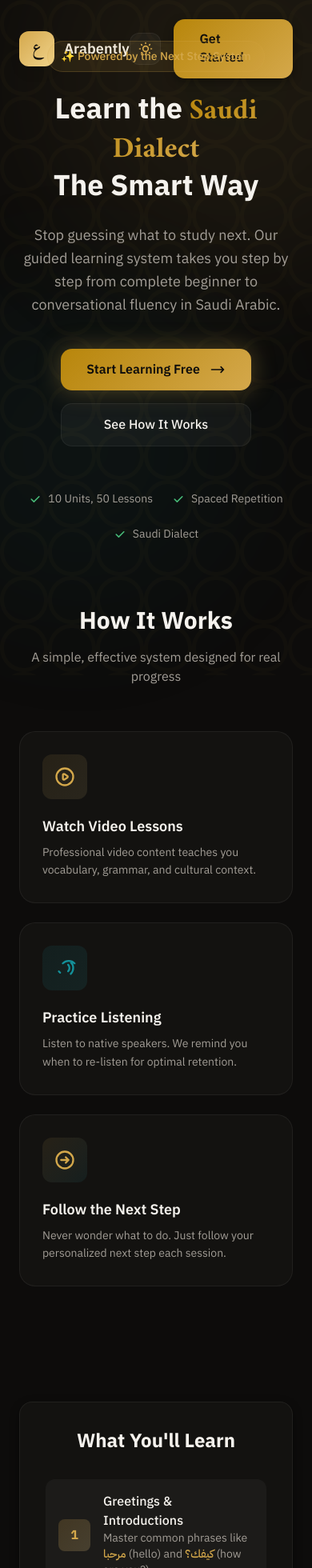
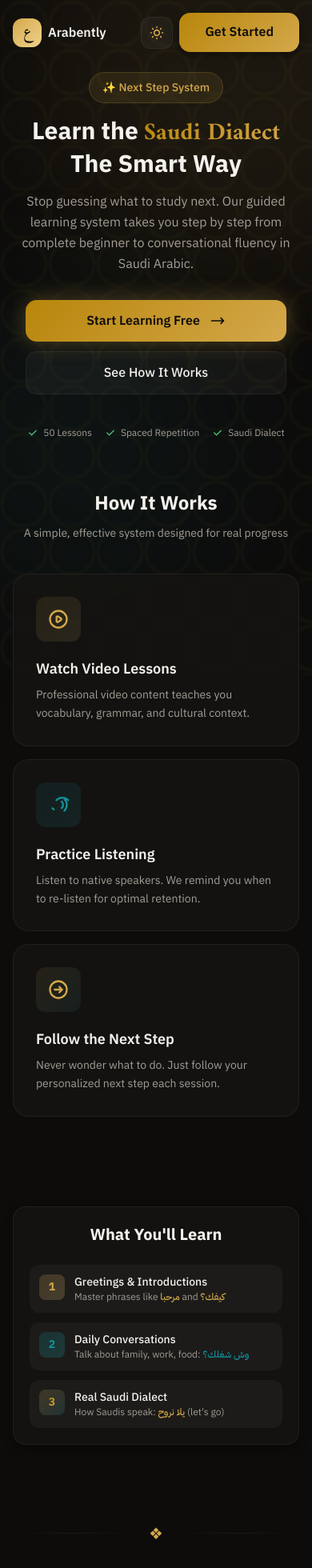
Before and after one commit to alaamjaish/arabently, a Next.js app: page / in a window 390 px wide. Shown: the top 1960 px of the page at 80% size. Built offline with nearby package versions, Linux system fonts and the light colour scheme.

Commit message:
Fix landing page mobile responsiveness

```diff
--- a/src/app/page.tsx
+++ b/src/app/page.tsx
@@ -11,15 +11,15 @@ export default function Home() {
 
       <div className="min-h-screen flex flex-col relative z-10">
         {/* Header */}
-        <header className="p-6 md:p-8">
+        <header className="p-4 sm:p-6 md:p-8">
           <div className="max-w-6xl mx-auto flex items-center justify-between">
-            <div className="flex items-center gap-3 stagger-1">
-              <div className="w-11 h-11 rounded-xl bg-gradient-to-br from-primary to-primary-light flex items-center justify-center shadow-lg">
-                <span className="text-primary-foreground font-bold text-xl font-display">ع</span>
+            <div className="flex items-center gap-2 sm:gap-3 stagger-1">
+              <div className="w-9 sm:w-11 h-9 sm:h-11 rounded-xl bg-gradient-to-br from-primary to-primary-light flex items-center justify-center shadow-lg">
+                <span className="text-primary-foreground font-bold text-lg sm:text-xl font-display">ع</span>
               </div>
-              <span className="text-foreground font-semibold text-lg">Arabently</span>
+              <span className="text-foreground font-semibold text-base sm:text-lg">Arabently</span>
             </div>
-            <div className="flex items-center gap-4 stagger-2">
+            <div className="flex items-center gap-2 sm:gap-4 stagger-2">
               <ThemeToggle />
               <Link
                 href="/login"
@@ -29,7 +29,7 @@ export default function Home() {
               </Link>
               <Link
                 href="/signup"
-                className="btn-primary text-sm py-2.5 px-5"
+                className="btn-primary text-xs sm:text-sm py-2 sm:py-2.5 px-3 sm:px-5"
               >
                 Get Started
               </Link>
@@ -38,16 +38,16 @@ export default function Home() {
         </header>
 
         {/* Hero Section */}
-        <main className="flex-1 flex flex-col items-center justify-center px-6 text-center -mt-16">
+        <main className="flex-1 flex flex-col items-center justify-center px-4 sm:px-6 text-center pt-4 sm:pt-0 sm:-mt-16">
           {/* Badge */}
-          <div className="stagger-1 mb-8">
-            <span className="badge badge-primary">
-              ✨ Powered by the Next Step System
+          <div className="stagger-1 mb-6 sm:mb-8">
+            <span className="badge badge-primary text-xs sm:text-sm px-3 sm:px-4 py-1.5 sm:py-2">
+              ✨ Next Step System
             </span>
           </div>
 
           {/* Main Headline */}
-          <h1 className="stagger-2 text-4xl md:text-5xl lg:text-7xl font-bold mb-6 leading-tight">
+          <h1 className="stagger-2 text-3xl sm:text-4xl md:text-5xl lg:text-7xl font-bold mb-4 sm:mb-6 leading-tight">
             <span className="text-foreground">Learn the </span>
             <span className="gradient-text font-display">Saudi Dialect</span>
             <br />
@@ -55,40 +55,40 @@ export default function Home() {
           </h1>
 
           {/* Subheadline */}
-          <p className="stagger-3 text-foreground-secondary text-lg md:text-xl max-w-2xl mb-10 leading-relaxed">
+          <p className="stagger-3 text-foreground-secondary text-base sm:text-lg md:text-xl max-w-2xl mb-8 sm:mb-10 leading-relaxed px-2">
             Stop guessing what to study next. Our guided learning system takes you step by step
             from complete beginner to conversational fluency in Saudi Arabic.
           </p>
 
           {/* CTA Buttons */}
-          <div className="stagger-3 flex flex-col sm:flex-row gap-4">
-            <Link href="/signup" className="btn-primary glow-pulse">
+          <div className="stagger-3 flex flex-col sm:flex-row gap-3 sm:gap-4 w-full sm:w-auto px-4 sm:px-0">
+            <Link href="/signup" className="btn-primary glow-pulse justify-center">
               <span>Start Learning Free</span>
               <svg className="w-5 h-5" fill="none" stroke="currentColor" viewBox="0 0 24 24">
                 <path strokeLinecap="round" strokeLinejoin="round" strokeWidth={2} d="M17 8l4 4m0 0l-4 4m4-4H3" />
               </svg>
             </Link>
-            <Link href="#features" className="btn-secondary">
+            <Link href="#features" className="btn-secondary justify-center">
               See How It Works
             </Link>
           </div>
 
           {/* Quick Stats */}
-          <div className="stagger-4 flex flex-wrap items-center justify-center gap-6 md:gap-8 mt-14 text-sm">
-            <div className="flex items-center gap-2 text-foreground-secondary">
-              <svg className="w-4 h-4 text-success" fill="currentColor" viewBox="0 0 20 20">
+          <div className="stagger-4 flex flex-wrap items-center justify-center gap-4 sm:gap-6 md:gap-8 mt-10 sm:mt-14 text-xs sm:text-sm">
+            <div className="flex items-center gap-1.5 sm:gap-2 text-foreground-secondary">
+              <svg className="w-3.5 sm:w-4 h-3.5 sm:h-4 text-success" fill="currentColor" viewBox="0 0 20 20">
                 <path fillRule="evenodd" d="M16.707 5.293a1 1 0 010 1.414l-8 8a1 1 0 01-1.414 0l-4-4a1 1 0 011.414-1.414L8 12.586l7.293-7.293a1 1 0 011.414 0z" clipRule="evenodd" />
               </svg>
-              <span>10 Units, 50 Lessons</span>
+              <span>50 Lessons</span>
             </div>
-            <div className="flex items-center gap-2 text-foreground-secondary">
-              <svg className="w-4 h-4 text-success" fill="currentColor" viewBox="0 0 20 20">
+            <div className="flex items-center gap-1.5 sm:gap-2 text-foreground-secondary">
+              <svg className="w-3.5 sm:w-4 h-3.5 sm:h-4 text-success" fill="currentColor" viewBox="0 0 20 20">
                 <path fillRule="evenodd" d="M16.707 5.293a1 1 0 010 1.414l-8 8a1 1 0 01-1.414 0l-4-4a1 1 0 011.414-1.414L8 12.586l7.293-7.293a1 1 0 011.414 0z" clipRule="evenodd" />
               </svg>
               <span>Spaced Repetition</span>
             </div>
-            <div className="flex items-center gap-2 text-foreground-secondary">
-              <svg className="w-4 h-4 text-success" fill="currentColor" viewBox="0 0 20 20">
+            <div className="flex items-center gap-1.5 sm:gap-2 text-foreground-secondary">
+              <svg className="w-3.5 sm:w-4 h-3.5 sm:h-4 text-success" fill="currentColor" viewBox="0 0 20 20">
                 <path fillRule="evenodd" d="M16.707 5.293a1 1 0 010 1.414l-8 8a1 1 0 01-1.414 0l-4-4a1 1 0 011.414-1.414L8 12.586l7.293-7.293a1 1 0 011.414 0z" clipRule="evenodd" />
               </svg>
               <span>Saudi Dialect</span>
@@ -97,18 +97,18 @@ export default function Home() {
         </main>
 
         {/* Features Section */}
-        <section id="features" className="px-6 py-20">
+        <section id="features" className="px-4 sm:px-6 py-16 sm:py-20">
           <div className="max-w-5xl mx-auto">
-            <div className="text-center mb-14">
-              <h2 className="text-3xl md:text-4xl font-bold mb-4 text-foreground">
+            <div className="text-center mb-10 sm:mb-14">
+              <h2 className="text-2xl sm:text-3xl md:text-4xl font-bold mb-3 sm:mb-4 text-foreground">
                 How It Works
               </h2>
-              <p className="text-foreground-secondary max-w-xl mx-auto">
+              <p className="text-foreground-secondary max-w-xl mx-auto text-sm sm:text-base">
                 A simple, effective system designed for real progress
               </p>
             </div>
 
-            <div className="grid md:grid-cols-3 gap-6">
+            <div className="grid sm:grid-cols-2 md:grid-cols-3 gap-4 sm:gap-6">
               {/* Feature 1 */}
               <div className="feature-card stagger-3">
                 <div className="feature-icon w-14 h-14 mb-5 rounded-xl bg-gradient-to-br from-primary/10 to-primary-light/10 flex items-center justify-center">
@@ -153,46 +153,46 @@ export default function Home() {
         </section>
 
         {/* Arabic Preview Section */}
-        <section className="px-6 py-16">
+        <section className="px-4 sm:px-6 py-12 sm:py-16">
           <div className="max-w-3xl mx-auto">
-            <div className="glass rounded-2xl p-8 md:p-10">
-              <h2 className="text-2xl md:text-3xl font-bold text-foreground mb-8 text-center">
+            <div className="glass rounded-2xl p-5 sm:p-8 md:p-10">
+              <h2 className="text-xl sm:text-2xl md:text-3xl font-bold text-foreground mb-6 sm:mb-8 text-center">
                 What You&apos;ll Learn
               </h2>
 
-              <div className="space-y-4">
-                <div className="flex items-center gap-4 p-4 rounded-xl bg-secondary hover:bg-secondary-hover transition-colors">
-                  <div className="w-10 h-10 rounded-lg bg-gradient-to-br from-primary/20 to-primary-light/20 flex items-center justify-center flex-shrink-0">
-                    <span className="text-primary font-bold">1</span>
+              <div className="space-y-3 sm:space-y-4">
+                <div className="flex items-start sm:items-center gap-3 sm:gap-4 p-3 sm:p-4 rounded-xl bg-secondary hover:bg-secondary-hover transition-colors">
+                  <div className="w-8 sm:w-10 h-8 sm:h-10 rounded-lg bg-gradient-to-br from-primary/20 to-primary-light/20 flex items-center justify-center flex-shrink-0">
+                    <span className="text-primary font-bold text-sm sm:text-base">1</span>
                   </div>
-                  <div className="flex-1">
-                    <h3 className="text-foreground font-medium">Greetings & Introductions</h3>
-                    <p className="text-foreground-secondary text-sm">
-                      Master common phrases like <span className="arabic text-primary font-medium">مرحبا</span> (hello) and <span className="arabic text-primary font-medium">كيفك؟</span> (how are you?)
+                  <div className="flex-1 min-w-0">
+                    <h3 className="text-foreground font-medium text-sm sm:text-base">Greetings & Introductions</h3>
+                    <p className="text-foreground-secondary text-xs sm:text-sm">
+                      Master phrases like <span className="arabic text-primary font-medium">مرحبا</span> and <span className="arabic text-primary font-medium">كيفك؟</span>
                     </p>
                   </div>
                 </div>
 
-                <div className="flex items-center gap-4 p-4 rounded-xl bg-secondary hover:bg-secondary-hover transition-colors">
-                  <div className="w-10 h-10 rounded-lg bg-gradient-to-br from-accent/20 to-accent-light/20 flex items-center justify-center flex-shrink-0">
-                    <span className="text-accent font-bold">2</span>
+                <div className="flex items-start sm:items-center gap-3 sm:gap-4 p-3 sm:p-4 rounded-xl bg-secondary hover:bg-secondary-hover transition-colors">
+                  <div className="w-8 sm:w-10 h-8 sm:h-10 rounded-lg bg-gradient-to-br from-accent/20 to-accent-light/20 flex items-center justify-center flex-shrink-0">
+                    <span className="text-accent font-bold text-sm sm:text-base">2</span>
                   </div>
-                  <div className="flex-1">
-                    <h3 className="text-foreground font-medium">Daily Conversations</h3>
-                    <p className="text-foreground-secondary text-sm">
-                      Talk about family, work, food with phrases like <span className="arabic text-accent font-medium">وش شغلك؟</span> (what do you do?)
+                  <div className="flex-1 min-w-0">
+                    <h3 className="text-foreground font-medium text-sm sm:text-base">Daily Conversations</h3>
+                    <p className="text-foreground-secondary text-xs sm:text-sm">
+                      Talk about family, work, food: <span className="arabic text-accent font-medium">وش شغلك؟</span>
                     </p>
                   </div>
                 </div>
 
-                <div className="flex items-center gap-4 p-4 rounded-xl bg-secondary hover:bg-secondary-hover transition-colors">
-                  <div className="w-10 h-10 rounded-lg bg-gradient-to-br from-primary/20 to-accent/20 flex items-center justify-center flex-shrink-0">
-                    <span className="gradient-text font-bold">3</span>
+                <div className="flex items-start sm:items-center gap-3 sm:gap-4 p-3 sm:p-4 rounded-xl bg-secondary hover:bg-secondary-hover transition-colors">
+                  <div className="w-8 sm:w-10 h-8 sm:h-10 rounded-lg bg-gradient-to-br from-primary/20 to-accent/20 flex items-center justify-center flex-shrink-0">
+                    <span className="gradient-text font-bold text-sm sm:text-base">3</span>
                   </div>
-                  <div className="flex-1">
-                    <h3 className="text-foreground font-medium">Real Saudi Dialect</h3>
-                    <p className="text-foreground-secondary text-sm">
-                      Not textbook Arabic. Learn how Saudis actually speak: <span className="arabic text-primary font-medium">يلا نروح</span> (let&apos;s go)
+                  <div className="flex-1 min-w-0">
+                    <h3 className="text-foreground font-medium text-sm sm:text-base">Real Saudi Dialect</h3>
+                    <p className="text-foreground-secondary text-xs sm:text-sm">
+                      How Saudis speak: <span className="arabic text-primary font-medium">يلا نروح</span> (let&apos;s go)
                     </p>
                   </div>
                 </div>
@@ -202,58 +202,58 @@ export default function Home() {
         </section>
 
         {/* Testimonial Quote */}
-        <section className="px-6 py-16">
+        <section className="px-4 sm:px-6 py-12 sm:py-16">
           <div className="max-w-2xl mx-auto text-center">
-            <div className="divider-ornate mb-8">
+            <div className="divider-ornate mb-6 sm:mb-8">
               <span>❖</span>
             </div>
-            <blockquote className="text-xl md:text-2xl text-foreground font-display italic leading-relaxed mb-6">
+            <blockquote className="text-lg sm:text-xl md:text-2xl text-foreground font-display italic leading-relaxed mb-4 sm:mb-6 px-2">
               &ldquo;Finally a course that teaches REAL Saudi Arabic! After 3 months, I can chat with my Saudi colleagues naturally.&rdquo;
             </blockquote>
-            <p className="text-foreground-secondary">
+            <p className="text-foreground-secondary text-sm sm:text-base">
               — Sarah M., <span className="text-primary">USA</span>
             </p>
           </div>
         </section>
 
         {/* CTA Section */}
-        <section className="px-6 py-20 text-center">
+        <section className="px-4 sm:px-6 py-16 sm:py-20 text-center">
           <div className="max-w-xl mx-auto">
-            <h2 className="text-2xl md:text-3xl font-bold text-foreground mb-4">
+            <h2 className="text-xl sm:text-2xl md:text-3xl font-bold text-foreground mb-3 sm:mb-4">
               Ready to Start Your Journey?
             </h2>
-            <p className="text-foreground-secondary mb-8">
+            <p className="text-foreground-secondary mb-6 sm:mb-8 text-sm sm:text-base">
               Join thousands of learners mastering conversational Arabic.
             </p>
-            <Link href="/signup" className="btn-primary text-lg px-10 py-4 glow-pulse inline-flex">
+            <Link href="/signup" className="btn-primary text-base sm:text-lg px-8 sm:px-10 py-3 sm:py-4 glow-pulse inline-flex">
               <span>Start Your Journey</span>
               <svg className="w-5 h-5" fill="none" stroke="currentColor" viewBox="0 0 24 24">
                 <path strokeLinecap="round" strokeLinejoin="round" strokeWidth={2} d="M17 8l4 4m0 0l-4 4m4-4H3" />
               </svg>
             </Link>
-            <p className="text-muted-foreground text-sm mt-4">
+            <p className="text-muted-foreground text-xs sm:text-sm mt-3 sm:mt-4">
               No credit card required. Start learning in under a minute.
             </p>
           </div>
         </section>
 
         {/* Footer */}
-        <footer className="py-8 border-t border-border">
-          <div className="max-w-6xl mx-auto px-6 flex flex-col md:flex-row items-center justify-between gap-4">
+        <footer className="py-6 sm:py-8 border-t border-border">
+          <div className="max-w-6xl mx-auto px-4 sm:px-6 flex flex-col items-center gap-4 text-center">
             <div className="flex items-center gap-2">
-              <div className="w-8 h-8 rounded-lg bg-gradient-to-br from-primary to-primary-light flex items-center justify-center">
-                <span className="text-primary-foreground font-bold text-sm font-display">ع</span>
+              <div className="w-7 sm:w-8 h-7 sm:h-8 rounded-lg bg-gradient-to-br from-primary to-primary-light flex items-center justify-center">
+                <span className="text-primary-foreground font-bold text-xs sm:text-sm font-display">ع</span>
               </div>
-              <span className="text-foreground font-medium">Arabently</span>
+              <span className="text-foreground font-medium text-sm sm:text-base">Arabently</span>
             </div>
-            <p className="text-muted-foreground text-sm">
-              © 2025 Arabently. All rights reserved.
-            </p>
-            <div className="flex items-center gap-6 text-sm text-muted-foreground">
+            <div className="flex items-center gap-4 sm:gap-6 text-xs sm:text-sm text-muted-foreground">
               <Link href="/privacy" className="hover:text-foreground transition-colors">Privacy</Link>
               <Link href="/terms" className="hover:text-foreground transition-colors">Terms</Link>
               <Link href="/contact" className="hover:text-foreground transition-colors">Contact</Link>
             </div>
+            <p className="text-muted-foreground text-xs sm:text-sm">
+              © 2025 Arabently. All rights reserved.
+            </p>
           </div>
         </footer>
       </div>
```
